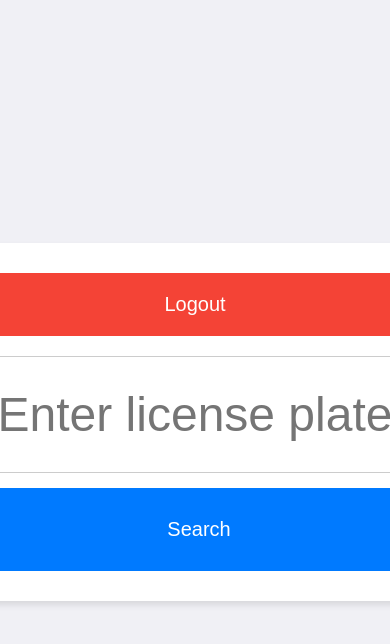
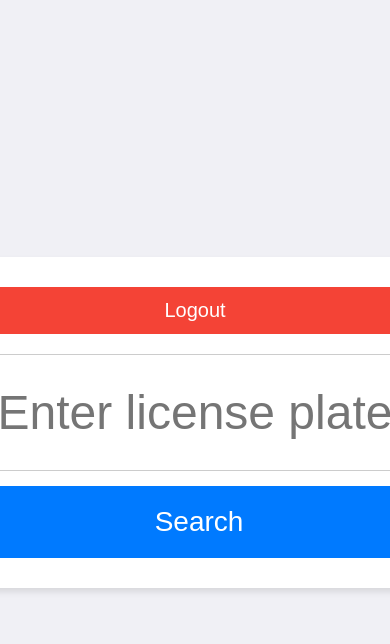
Before and after one commit to 0niiwiK/djandoWebProject, a Django app: page / in a window 390 px wide; the page is wider, and only the part inside the window is pictured. Shown: the top 644 px of that part. Run offline with Django 4.2, Linux system fonts and the light colour scheme; the visitor is signed in with stand-in values (Sample User, id 1).

Commit message:
Added almost all

```diff
--- a/myproject/carapp/templates/carapp/search.html
+++ b/myproject/carapp/templates/carapp/search.html
@@ -36,7 +36,7 @@
             display: flex;
             flex-direction: column;
             align-items: center;
-            width: 80%;
+            width: 100%;
         }
         .search-container input[type="text"] {
             width: auto;
@@ -120,6 +120,36 @@
         .results-container button:active {
             transform: scale(0.95);
         }
+        @media (max-width: 600px) {
+            .search-container div {
+                padding: 20px;
+                max-width: 80%;
+            }
+
+            .container h1 {
+                font-size: 32px;
+            }
+
+            .search-container input[type="text"], {
+                padding: 20px;
+                font-size: 18px;
+            }
+
+            .search-container button {
+                padding: 20px 15px;
+                font-size: 28px;
+            }
+
+            .results-container button {
+                padding: 15px 15px;
+                font-size: 28px;
+            }
+
+            .logout-container form button {
+                padding: 12px 15px;
+                font-size: 20px;
+            }
+        }
     </style>
 </head>
 <body>
```
